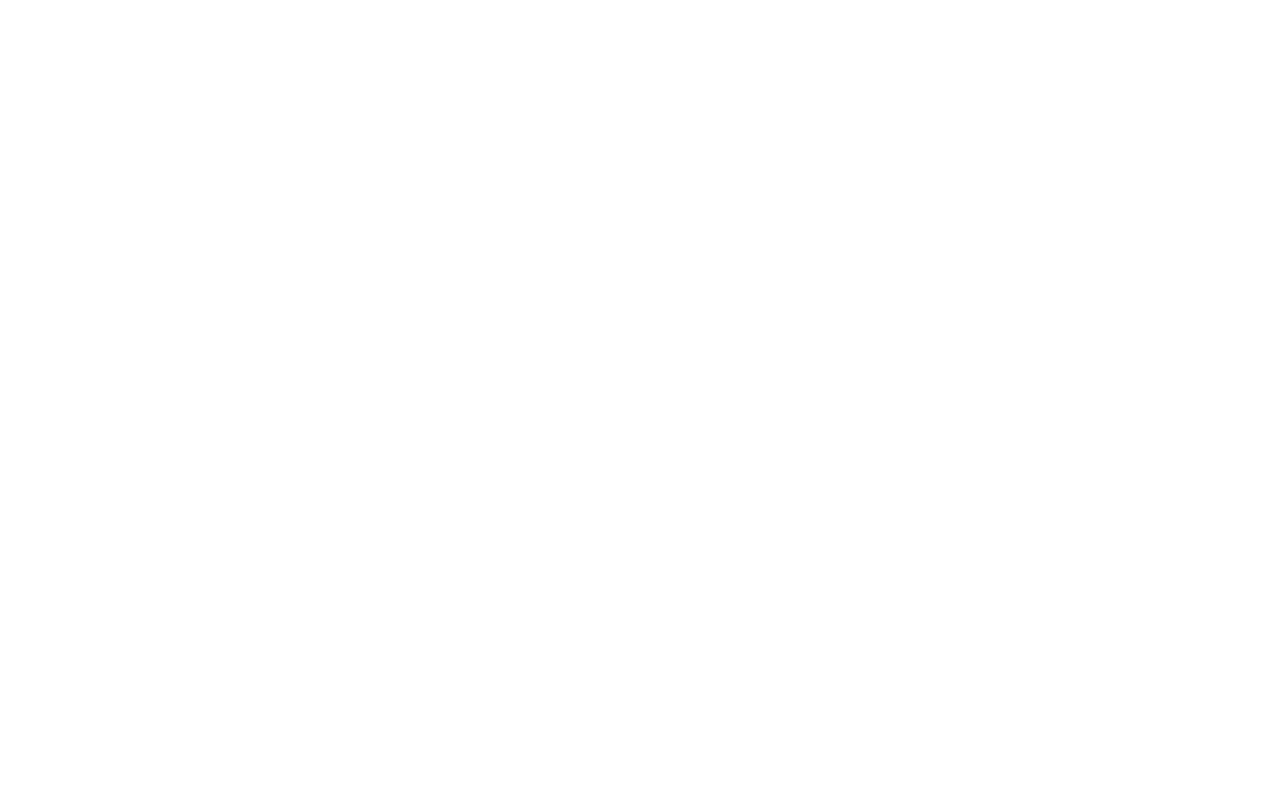
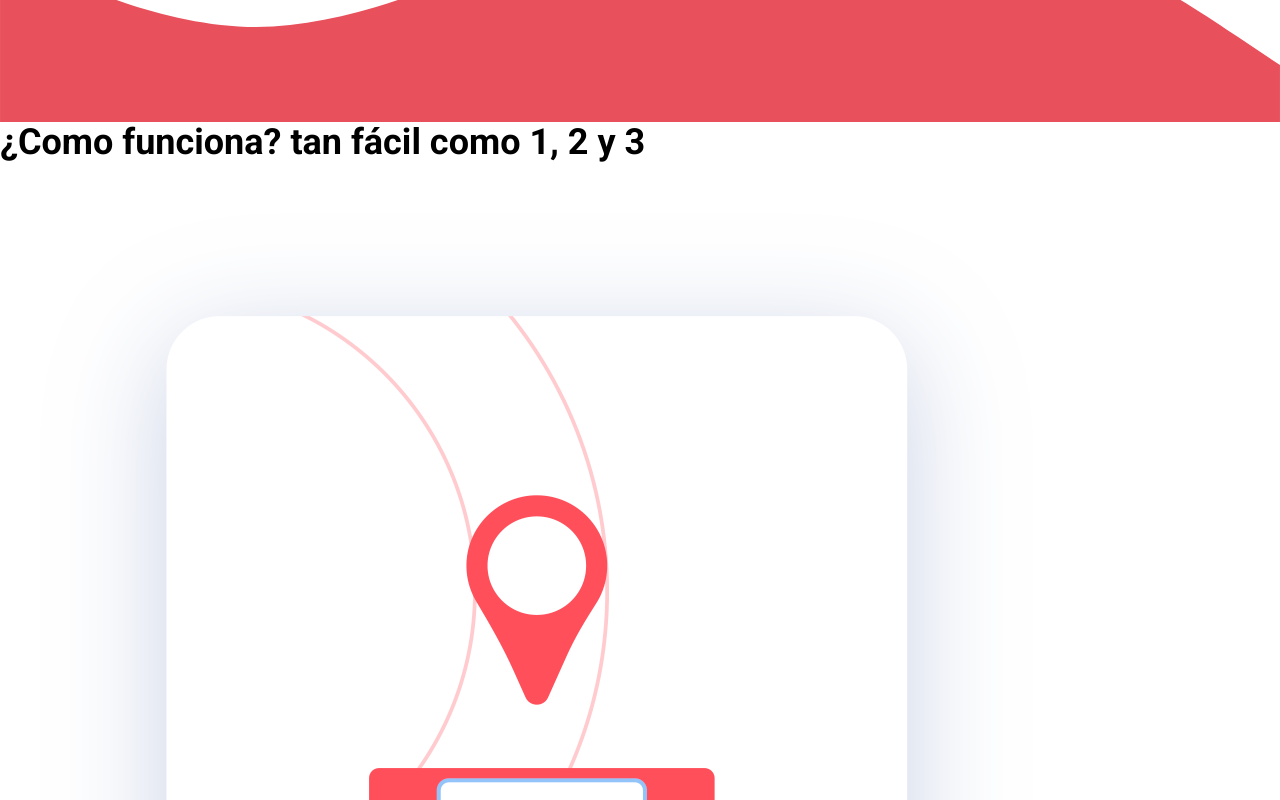
Before and after one commit to notrealsolution/DeliveryApp, an Angular app: page / in a window 1280 px wide. Shown: the part 760-1560 px from the top of the page. Before the commit the page ends 800 px from the top, so only its background shows below. Built offline with nearby package versions, Linux system fonts and the light colour scheme.

Commit message:
Inicio del componente wave

```diff
--- /dev/null
+++ b/src/app/landing-page/components/wave/wave.component.html
@@ -0,0 +1,17 @@
+<section class="pasos">
+  <img class="pasos_wave" src="assets/img/wave.svg" alt="imagen wave">
+  <div class="pasos__contenido">
+    <h2>¿Como funciona? <span>tan fácil como 1, 2  y 3</span></h2>
+    <div class="pasos__grid contenedor">
+      <div class="pasos__paso">
+        <img class="pasos__imagen" src="assets/img/paso_1.png" alt="Imagen paso a paso">
+      </div>
+      <div class="pasos__paso">
+        <img class="pasos__imagen" src="assets/img/paso_2.png" alt="Imagen paso a paso">
+      </div>
+      <div class="pasos__paso">
+        <img class="pasos__imagen" src="assets/img/paso_3.png" alt="Imagen paso a paso">
+      </div>
+    </div>
+  </div>
+</section>
--- /dev/null
+++ b/src/app/landing-page/components/wave/wave.component.ts
@@ -0,0 +1,15 @@
+import { Component, OnInit } from '@angular/core';
+
+@Component({
+  selector: 'landing-page-wave',
+  templateUrl: './wave.component.html',
+  styleUrls: ['./wave.component.css']
+})
+export class WaveComponent implements OnInit {
+
+  constructor() { }
+
+  ngOnInit() {
+  }
+
+}
--- a/src/app/landing-page/landing-page.module.ts
+++ b/src/app/landing-page/landing-page.module.ts
@@ -3,6 +3,7 @@ import { CommonModule } from '@angular/common';
 import { BasePageComponent } from './pages/base-page/base-page.component';
 import { HeaderComponent } from './components/header/header.component';
 import { FormComponent } from './components/form/form.component';
+import { WaveComponent } from './components/wave/wave.component';
 
 
 @NgModule({
@@ -12,7 +13,8 @@ import { FormComponent } from './components/form/form.component';
   declarations: [
     BasePageComponent,
     HeaderComponent,
-    FormComponent
+    FormComponent,
+    WaveComponent
   ],
   exports:[BasePageComponent]
 })
--- a/src/app/landing-page/pages/base-page/base-page.component.html
+++ b/src/app/landing-page/pages/base-page/base-page.component.html
@@ -1,2 +1,3 @@
 <landing-page-header-component></landing-page-header-component>
 <landing-page-form></landing-page-form>
+<landing-page-wave></landing-page-wave>
```
Also changed, not shown: src/app/landing-page/components/wave/wave.component.css (added).
